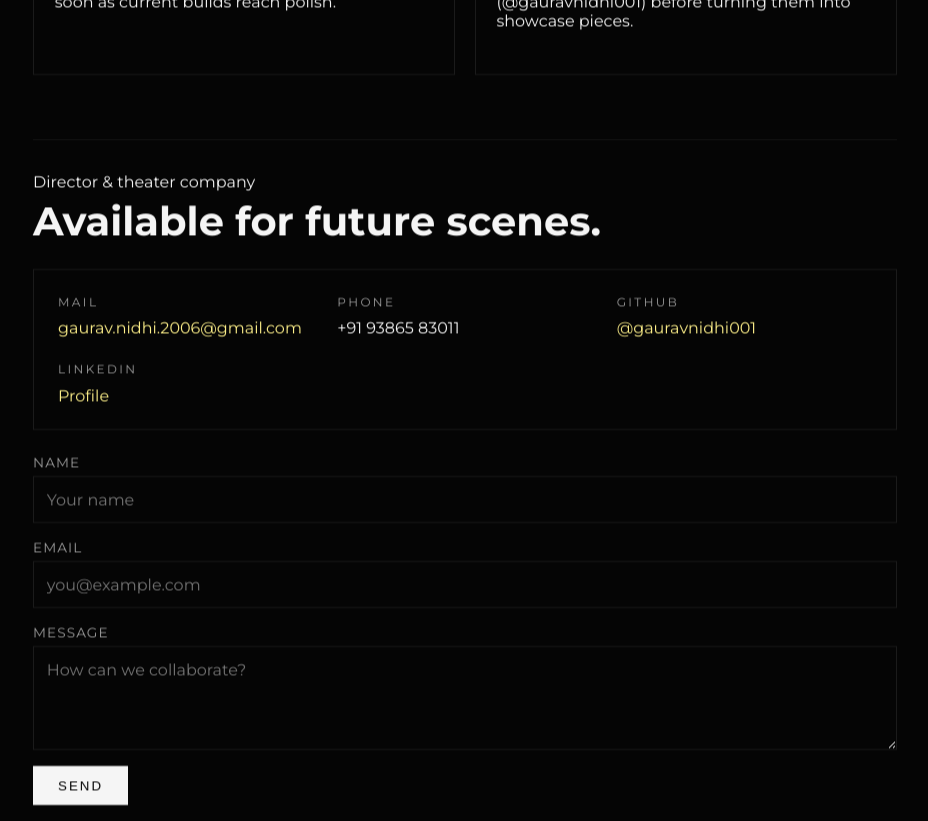
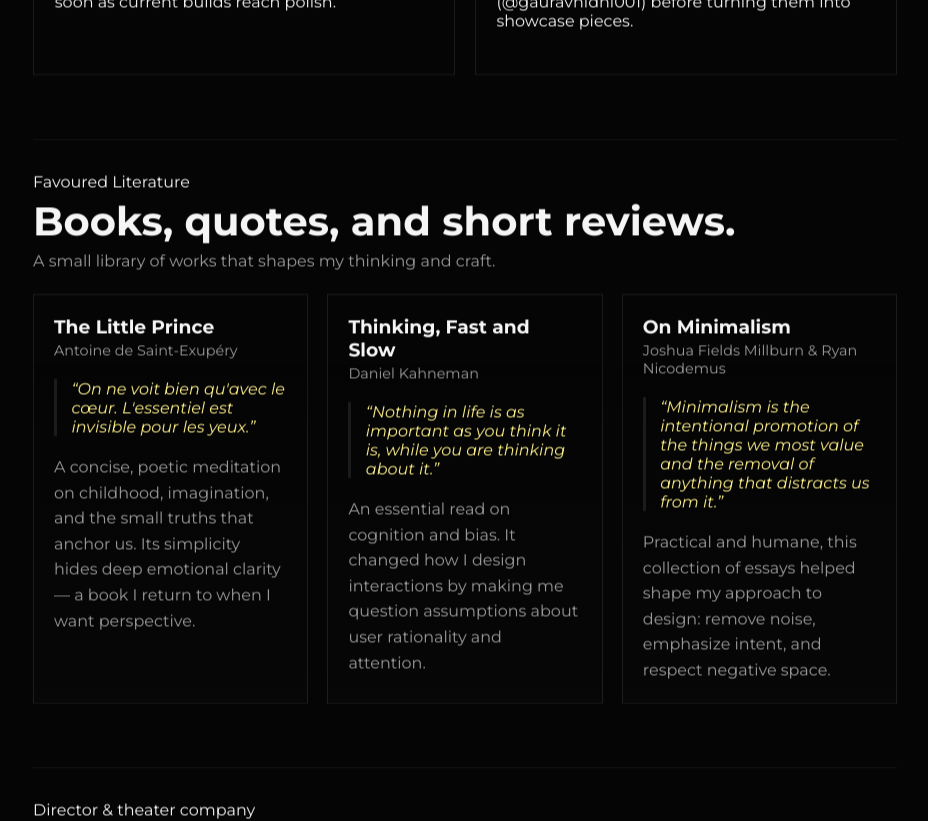
Before and after one commit to Gauravnidhi001/portfolio, a React (Vite) app: page / in a window 1280 px wide. Shown: the part 1480-2301 px from the top of the page, without its empty margins (333-1261 px from the left). Built offline with nearby package versions, Linux system fonts and the light colour scheme.

Commit message:
favoured books review

```diff
--- a/src/App.css
+++ b/src/App.css
@@ -329,6 +329,46 @@
   gap: 0.6rem;
 }
 
+/* Favoured Literature styles */
+.literature-grid {
+  display: grid;
+  grid-template-columns: repeat(auto-fit, minmax(240px, 1fr));
+  gap: 1.2rem;
+}
+
+.book-card {
+  border: 1px solid var(--border);
+  padding: 1.25rem;
+  display: flex;
+  flex-direction: column;
+  gap: 0.7rem;
+  background: linear-gradient(180deg, transparent 0%, rgba(255,255,255,0.01) 100%);
+}
+
+.book-card h3 {
+  margin: 0 0 0.15rem;
+}
+
+.book-author {
+  margin: 0;
+  color: var(--text-muted);
+  font-size: 0.9rem;
+}
+
+.book-quote {
+  margin: 0.6rem 0 0.4rem;
+  color: var(--accent);
+  font-style: italic;
+  border-left: 3px solid var(--border);
+  padding-left: 0.9rem;
+}
+
+.book-review {
+  margin: 0;
+  color: var(--text-muted);
+  line-height: 1.6;
+}
+
 .project-status {
   font-size: 0.7rem;
   text-transform: uppercase;
--- a/src/App.jsx
+++ b/src/App.jsx
@@ -9,7 +9,7 @@
 const navItems = [
   { label: "Home", to: "#home" },
   { label: "Projects", to: "#projects" },
-  { label: "Projects", to: "#projects" },
+  { label: "Favoured Literature", to: "#favoured-literature" },
   { label: "Contact", to: "#contact" },
 ];
 
@@ -45,6 +45,30 @@
   "Architect studios that showcase blueprints with ample negative space.",
   "Fashion houses presenting look-books like museum placards.",
   "Music collectives with editorial spreads, monochrome photography, and slow-scroll reveals.",
+];
+
+const favouredLiterature = [
+  {
+    title: "The Little Prince",
+    author: "Antoine de Saint-Exupéry",
+    quote: "On ne voit bien qu'avec le cœur. L'essentiel est invisible pour les yeux.",
+    review:
+      "A concise, poetic meditation on childhood, imagination, and the small truths that anchor us. Its simplicity hides deep emotional clarity — a book I return to when I want perspective.",
+  },
+  {
+    title: "Thinking, Fast and Slow",
+    author: "Daniel Kahneman",
+    quote: "Nothing in life is as important as you think it is, while you are thinking about it.",
+    review:
+      "An essential read on cognition and bias. It changed how I design interactions by making me question assumptions about user rationality and attention.",
+  },
+  {
+    title: "On Minimalism",
+    author: "Joshua Fields Millburn & Ryan Nicodemus",
+    quote: "Minimalism is the intentional promotion of the things we most value and the removal of anything that distracts us from it.",
+    review:
+      "Practical and humane, this collection of essays helped shape my approach to design: remove noise, emphasize intent, and respect negative space.",
+  },
 ];
 
 function App() {
@@ -239,6 +263,26 @@
             </div>
           </section>
 
+          <section className="section literature" id="favoured-literature" ref={addSectionRef}>
+            <div className="section-heading">
+              <p>Favoured Literature</p>
+              <h2>Books, quotes, and short reviews.</h2>
+              <p className="section-note">A small library of works that shapes my thinking and craft.</p>
+            </div>
+            <div className="literature-grid">
+              {favouredLiterature.map((book) => (
+                <article key={book.title} className="book-card">
+                  <div>
+                    <h3>{book.title}</h3>
+                    <p className="book-author">{book.author}</p>
+                  </div>
+                  <blockquote className="book-quote">“{book.quote}”</blockquote>
+                  <p className="book-review">{book.review}</p>
+                </article>
+              ))}
+            </div>
+          </section>
+
           <section className="section contact" id="contact" ref={addSectionRef}>
             <div className="section-heading">
               <p>Director & theater company</p>
```
